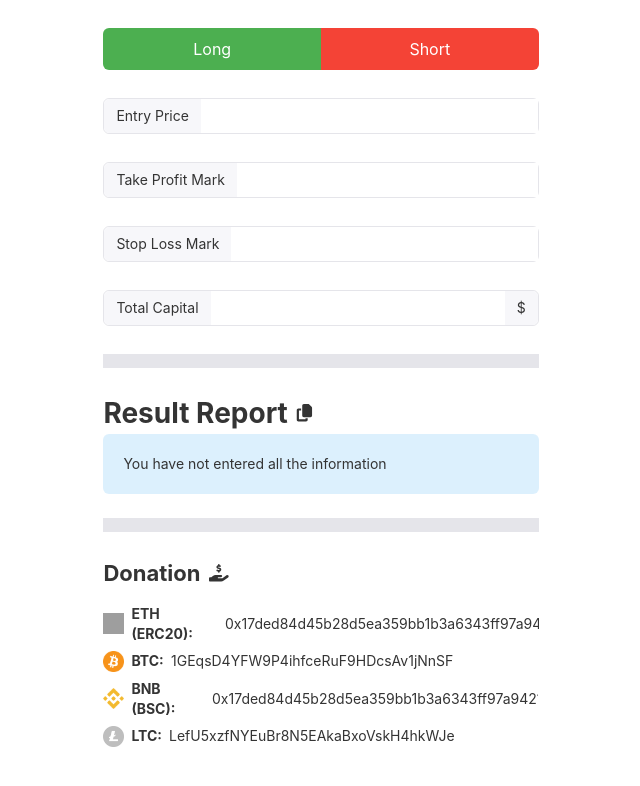
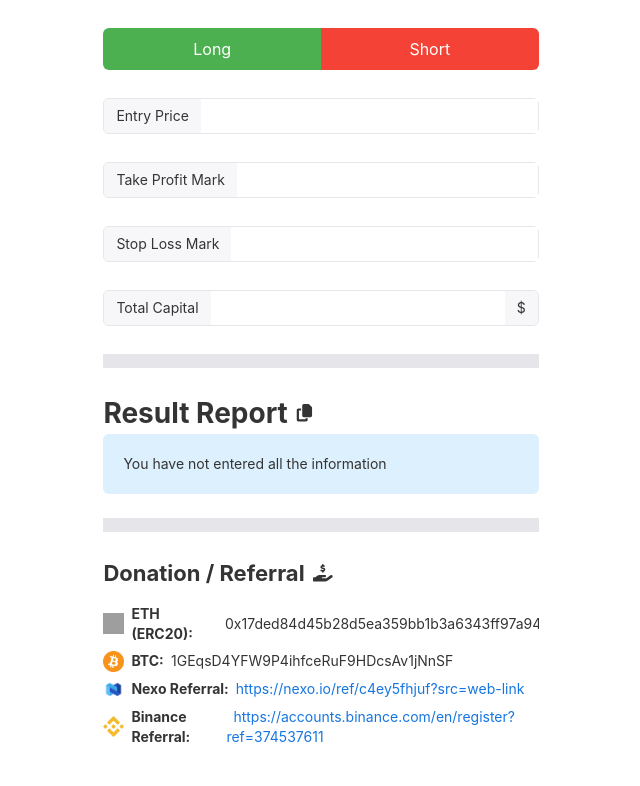
Before and after one commit to theocerutti/CryptoCalculator, a React (Create React App) app: page / in a window 1280 px wide. Shown: the part 402-1188 px from the top of the page, without its empty margins (319-959 px from the left). Built offline with nearby package versions, Linux system fonts and the light colour scheme; grey boxes are pictures that could not be loaded.

Commit message:
Add Nexo/Binance referral links

```diff
--- a/package.json
+++ b/package.json
@@ -1,6 +1,6 @@
 {
   "name": "crypto-calculator",
-  "version": "0.1.2",
+  "version": "0.1.3",
   "homepage": "https://theocerutti.github.io/CryptoCalculator",
   "url": "https://github.com/theocerutti/CryptoCalculator",
   "author": "Théo Cerutti",
--- a/src/components/TextCopy.jsx
+++ b/src/components/TextCopy.jsx
@@ -7,7 +7,7 @@ const TextCopyContainer = styled.span`
   cursor: pointer;
 `;
 
-const TextCopy = ({ children, tooltipMessage, tooltipPlacement, className, ...props }) => {
+const TextCopy = ({ children, tooltipMessage, tooltipPlacement, className, animation = true, ...props }) => {
   const [bouncing, setBouncing] = useState(false);
 
   const handleCopy = () => {
@@ -17,18 +17,23 @@ const TextCopy = ({ children, tooltipMessage, tooltipPlacement, className, ...pr
     });
   };
 
+  const buildClass = () => {
+    let containerClass = '';
+    if (animation) {
+      containerClass += `hvr-fade ${
+        bouncing ? 'animate__animated animate__pulse animate__repeat-1 animate__faster' : ''
+      }`;
+    }
+    return `${containerClass} ${className}`;
+  };
+
   return (
-    <TextCopyContainer
-      className={`hvr-fade ${
-        bouncing ? 'animate__animated animate__pulse animate__repeat-1 animate__faster' : ''
-      } ${className}`}
-      onClick={handleCopy}
-      {...props}>
+    <TextCopyContainer className={buildClass()} onClick={handleCopy} {...props}>
       <Whisper
         trigger='hover'
         speaker={<Tooltip>{tooltipMessage || 'Copy'}</Tooltip>}
         placement={tooltipPlacement || 'autoHorizontalEnd'}>
-        <div>{children}</div>
+        <span>{children}</span>
       </Whisper>
     </TextCopyContainer>
   );
--- /dev/null
+++ b/src/components/TextUrl.jsx
@@ -0,0 +1,23 @@
+import React from 'react';
+import TextCopy from './TextCopy';
+import styled from 'styled-components';
+
+const TextUrlContainer = styled.span`
+  & > a {
+    text-decoration: none;
+  }
+`;
+
+const TextUrl = (props) => {
+  return (
+    <TextUrlContainer>
+      <a href={props.children} target='_blank' rel='noreferrer noopener'>
+        <TextCopy animation={false} tooltipMessage={'Go'} {...props}>
+          {props.children}
+        </TextCopy>
+      </a>
+    </TextUrlContainer>
+  );
+};
+
+export default styled(TextUrl)``;
--- a/src/constants.js
+++ b/src/constants.js
@@ -2,13 +2,19 @@ const APP_CONSTANTS = {
   title: 'Crypto Calculator',
   version: process.env.REACT_APP_VERSION,
   entryPrice: 'This is the price where you open your position.',
-  initialCost: 'Initial Cost, it doesn\'t include the leverage! That\'s what you will pay.',
+  initialCost: "Initial Cost, it doesn't include the leverage! That's what you will pay.",
   TPMarkDesc: '[Take Profit]: Price where you will close your position and take your profit.',
   SLMarkDesc: '[Stop Loss]: Close the position if the price goes to the Stop Loss Mark.',
   totalCapitalDesc: 'Total capital of your account. Optional.',
   copyUrlReportDesc: 'Copy URL report config to send it to your friends!',
   projectUrl: process.env.REACT_APP_GITHUB_PROJECT_URL,
   maxLeverage: 125,
+  donation: {
+    nexo: 'https://nexo.io/ref/c4ey5fhjuf?src=web-link',
+    binance: 'https://accounts.binance.com/en/register?ref=374537611',
+    eth: '0x17ded84d45b28d5ea359bb1b3a6343ff97a94217',
+    btc: '1GEqsD4YFW9P4ihfceRuF9HDcsAv1jNnSF',
+  },
 };
 
 export { APP_CONSTANTS };
--- a/src/containers/Donation.jsx
+++ b/src/containers/Donation.jsx
@@ -5,8 +5,10 @@ import styled from 'styled-components';
 import TextCopy from '../components/TextCopy';
 import BTClogo from '../assets/images/btc-logo.png';
 import ETHlogo from '../assets/images/eth-logo.png';
-import LTClogo from '../assets/images/ltc-logo.png';
-import BNBlogo from '../assets/images/bnb-logo.png';
+import NexoLogo from '../assets/images/nexo-logo.png';
+import BinanceLogo from '../assets/images/binance-logo.png';
+import TextUrl from '../components/TextUrl';
+import { APP_CONSTANTS } from '../constants';
 
 const DonationTitleContainer = styled.div`
   display: flex;
@@ -24,7 +26,7 @@ const TextContainer = styled.div`
   display: flex;
   align-items: center;
 
-  & > ${TextCopy} {
+  & > ${TextCopy}, ${TextUrl} {
     margin-left: 0.5em;
   }
 `;
@@ -39,28 +41,28 @@ const Donation = () => {
   return (
     <>
       <DonationTitleContainer>
-        <h4>Donation</h4>
+        <h4>Donation / Referral</h4>
         <FontAwesomeIcon style={{ marginLeft: '0.5em' }} icon={faHandHoldingDollar} size='lg' />
       </DonationTitleContainer>
       <TextContainer>
         <AssetLogo src={ETHlogo} />
         <TextBold>ETH (ERC20): </TextBold>
-        <TextCopy>0x17ded84d45b28d5ea359bb1b3a6343ff97a94217</TextCopy>
+        <TextCopy>{APP_CONSTANTS.donation.eth}</TextCopy>
       </TextContainer>
       <TextContainer>
         <AssetLogo src={BTClogo} />
         <TextBold>BTC: </TextBold>
-        <TextCopy>1GEqsD4YFW9P4ihfceRuF9HDcsAv1jNnSF</TextCopy>
+        <TextCopy>{APP_CONSTANTS.donation.btc}</TextCopy>
       </TextContainer>
       <TextContainer>
-        <AssetLogo src={BNBlogo} />
-        <TextBold>BNB (BSC): </TextBold>
-        <TextCopy>0x17ded84d45b28d5ea359bb1b3a6343ff97a94217</TextCopy>
+        <AssetLogo src={NexoLogo} />
+        <TextBold>Nexo Referral: </TextBold>
+        <TextUrl>{APP_CONSTANTS.donation.nexo}</TextUrl>
       </TextContainer>
       <TextContainer>
-        <AssetLogo src={LTClogo} />
-        <TextBold>LTC: </TextBold>
-        <TextCopy>LefU5xzfNYEuBr8N5EAkaBxoVskH4hkWJe</TextCopy>
+        <AssetLogo src={BinanceLogo} />
+        <TextBold>Binance Referral: </TextBold>
+        <TextUrl>{APP_CONSTANTS.donation.binance}</TextUrl>
       </TextContainer>
     </>
   );
```
Also changed, not shown: src/assets/images/binance-logo.png (added), src/assets/images/nexo-logo.png (added).
